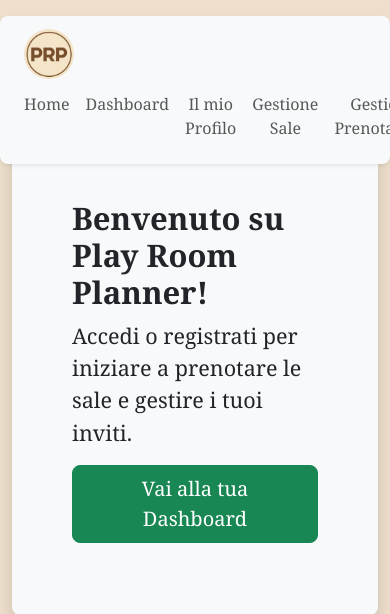
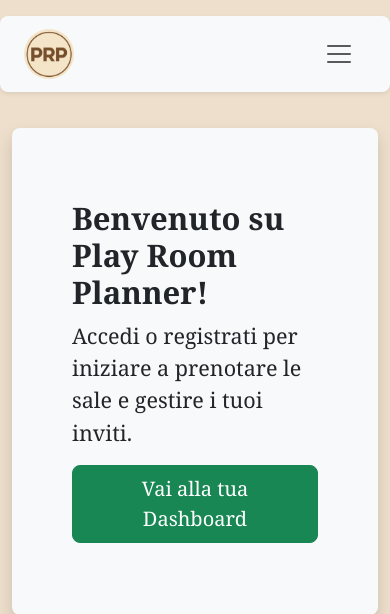
Before and after one commit to pietrobertoncini/Progetto_PW_2025-2026, a PHP site: page /index.php in a window 390 px wide. Shown: the top 614 px of the page. Run offline with PHP 8.4, Linux system fonts and the light colour scheme; the visitor is signed in with stand-in values (Sample User, id 1); data comes from the database, SQL or seed files in the repository.

Commit message:
navbar mobile fix

```diff
--- a/common/header.html
+++ b/common/header.html
@@ -4,6 +4,6 @@
     <title>Play Room Planner - Home</title>
     <link href="https://cdn.jsdelivr.net/npm/bootstrap@5.3.3/dist/css/bootstrap.min.css" rel="stylesheet">
     <link rel="stylesheet" href="https://cdn.jsdelivr.net/npm/bootstrap-icons@1.11.3/font/bootstrap-icons.min.css">
-    <link rel="stylesheet" href="https://unpkg.com/aos@2.3.1/dist/aos.css">
     <link rel="stylesheet" href="css/style.css">
+    <script src="https://cdn.jsdelivr.net/npm/bootstrap@5.3.3/dist/js/bootstrap.bundle.min.js"></script>
 </head>
--- a/common/navbar.php
+++ b/common/navbar.php
@@ -17,20 +17,23 @@
 
 <nav class="navbar navbar-expand-lg navbar-light fixed-top bg-transparent py-3">
   <div class="container-xl bg-light shadow-sm rounded-3 px-4 py-2">
-    <a class="navbar-brand " href="index.php">
+    <a class="navbar-brand d-flex" href="index.php">
       <img src="images/logo.png" alt="Logo" width="50px" class="rounded-pill">
     </a>
+    <button class="navbar-toggler border-0" type="button" data-bs-toggle="collapse" data-bs-target="#navbarNav" aria-controls="navbarNav" aria-expanded="false" aria-label="Toggle navigation">
+      <span class="navbar-toggler-icon"></span>
+    </button>
 
-    <div class="collapse navbar-collapse justify-content-between" id="navbarNav" style="display: flex !important;">
+    <div class="collapse navbar-collapse justify-content-between" id="navbarNav">
 
-      <ul class="navbar-nav mx-auto mb-2 mb-lg-0 text-center flex-row gap-3">
+      <ul class="navbar-nav mx-auto mb-2 mb-lg-0 text-center gap-2">
         <li class="nav-item">
           <a class="nav-link" href="index.php">Home</a>
         </li>
 
         <?php if (isset($_SESSION['id_utente'])): ?>
           <li class="nav-item">
-            <a class="nav-link position-relative" href="dashboard.php">
+            <a class="nav-link" href="dashboard.php">
                 Dashboard
                 <?php if ($num_inviti > 0): ?>
                     <span class="badge bg-danger rounded-pill ms-1"><?php echo $num_inviti; ?></span>
@@ -64,26 +67,29 @@
               <a class="nav-link" href="admin_prenotazioni.php">Prenotazioni</a>
             </li>
             <li class="nav-item">
-              <a class="nav-link" href="admin_prenotazioni.php">Dotazioni</a>
+              <a class="nav-link" href="admin_dotazioni.php">Dotazioni</a>
             </li>
           <?php endif; ?>
         <?php endif; ?>
       </ul>
 
-      <ul class="navbar-nav align-items-center flex-row gap-2">
+      <div class="d-block d-lg-none my-2" style="width: 100%; height: 1px; background-color: #ddd;"></div>
+
+
+      <ul class="navbar-nav align-items-center justify-content-center flex-column flex-lg-row gap-3 mt-3 mt-lg-0">
         <?php if (isset($_SESSION['id_utente'])): ?>
           <li class="nav-item">
               <span class="navbar-text me-2">Ciao, <strong><?php echo htmlspecialchars($_SESSION['nome']); ?></strong></span>
           </li>
           <li class="nav-item">
-            <a class="btn btn-outline-danger btn-sm" href="backend/logout.php">Esci</a>
+            <a class="btn btn-outline-danger btn-sm mb-2 mb-lg-0" href="backend/logout.php">Esci</a>
           </li>
         <?php else: ?>
           <li class="nav-item">
             <a class="btn btn-outline-secondary btn-sm" href="login.php">Accedi</a>
           </li>
           <li class="nav-item">
-            <a class="btn btn-primary btn-sm" href="register.php">Registrati</a>
+            <a class="btn btn-primary btn-sm mb-2 mb-lg-0" href="register.php">Registrati</a>
           </li>
         <?php endif; ?>
       </ul>
--- a/gestione_prenotazioni.php
+++ b/gestione_prenotazioni.php
@@ -140,6 +140,5 @@
     </div>
 
     <?php require "common/footer.html"; ?>
-    <script src="https://cdn.jsdelivr.net/npm/bootstrap@5.3.3/dist/js/bootstrap.bundle.min.js"></script>
 </body>
 </html>
--- a/gestione_sale.php
+++ b/gestione_sale.php
@@ -143,6 +143,5 @@
     </div>
 
     <?php require "common/footer.html"; ?>
-    <script src="https://cdn.jsdelivr.net/npm/bootstrap@5.3.3/dist/js/bootstrap.bundle.min.js"></script>
 </body>
 </html>
--- a/index.php
+++ b/index.php
@@ -169,7 +169,6 @@
     require "common/footer.html";
     ?>
 
-    <script src="https://cdn.jsdelivr.net/npm/bootstrap@5.3.3/dist/js/bootstrap.bundle.min.js"></script>
 </body>
 
 </html>
--- a/login.php
+++ b/login.php
@@ -55,7 +55,6 @@
     require "common/footer.html";
     ?>
 
-    <script src="https://cdn.jsdelivr.net/npm/bootstrap@5.3.3/dist/js/bootstrap.bundle.min.js"></script>
 </body>
 
 </html>
--- a/modifica_profilo.php
+++ b/modifica_profilo.php
@@ -109,7 +109,6 @@
     </div>
 
     <?php include 'common/footer.html'; ?>
-    <script src="https://cdn.jsdelivr.net/npm/bootstrap@5.3.3/dist/js/bootstrap.bundle.min.js"></script>
 </body>
 
 </html>
--- a/register.php
+++ b/register.php
@@ -104,8 +104,6 @@
     <?php
     require "common/footer.html";
     ?>
-
-    <script src="https://cdn.jsdelivr.net/npm/bootstrap@5.3.3/dist/js/bootstrap.bundle.min.js"></script>
 </body>
 
 </html>
```
